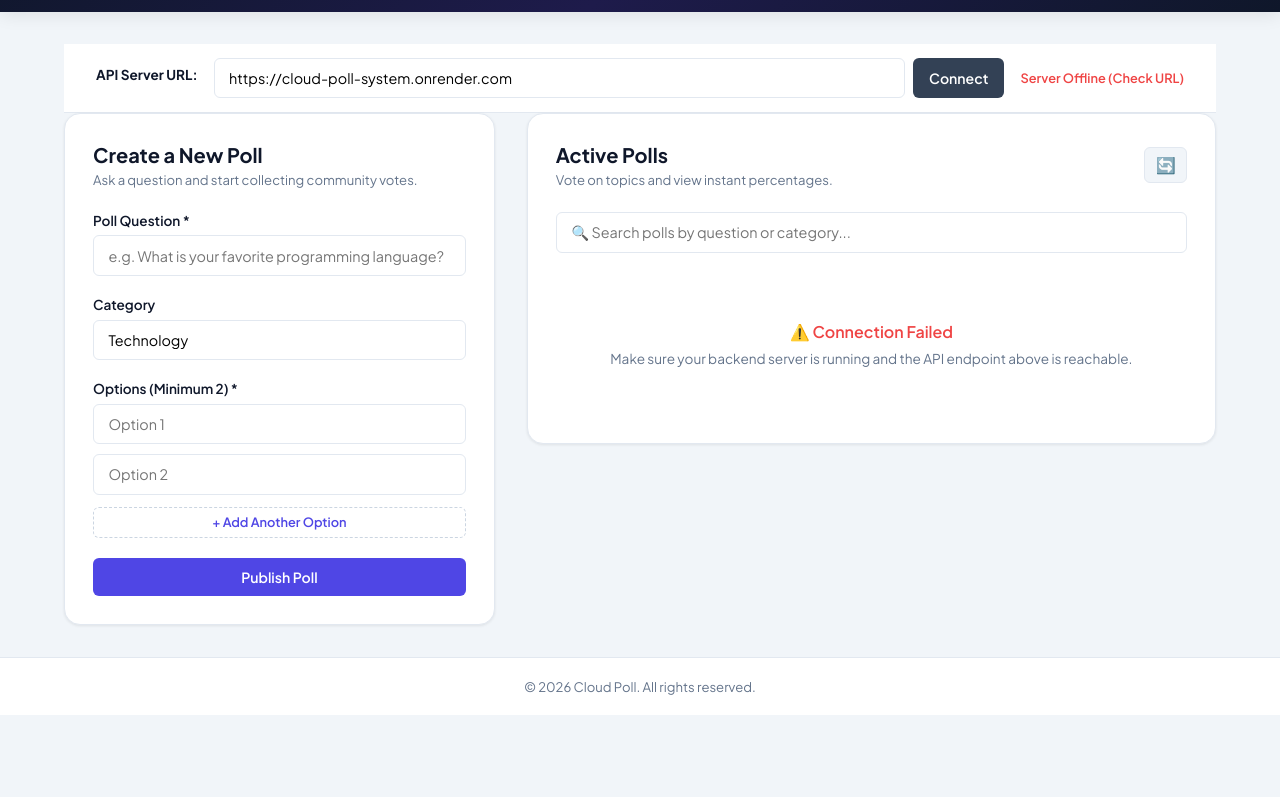
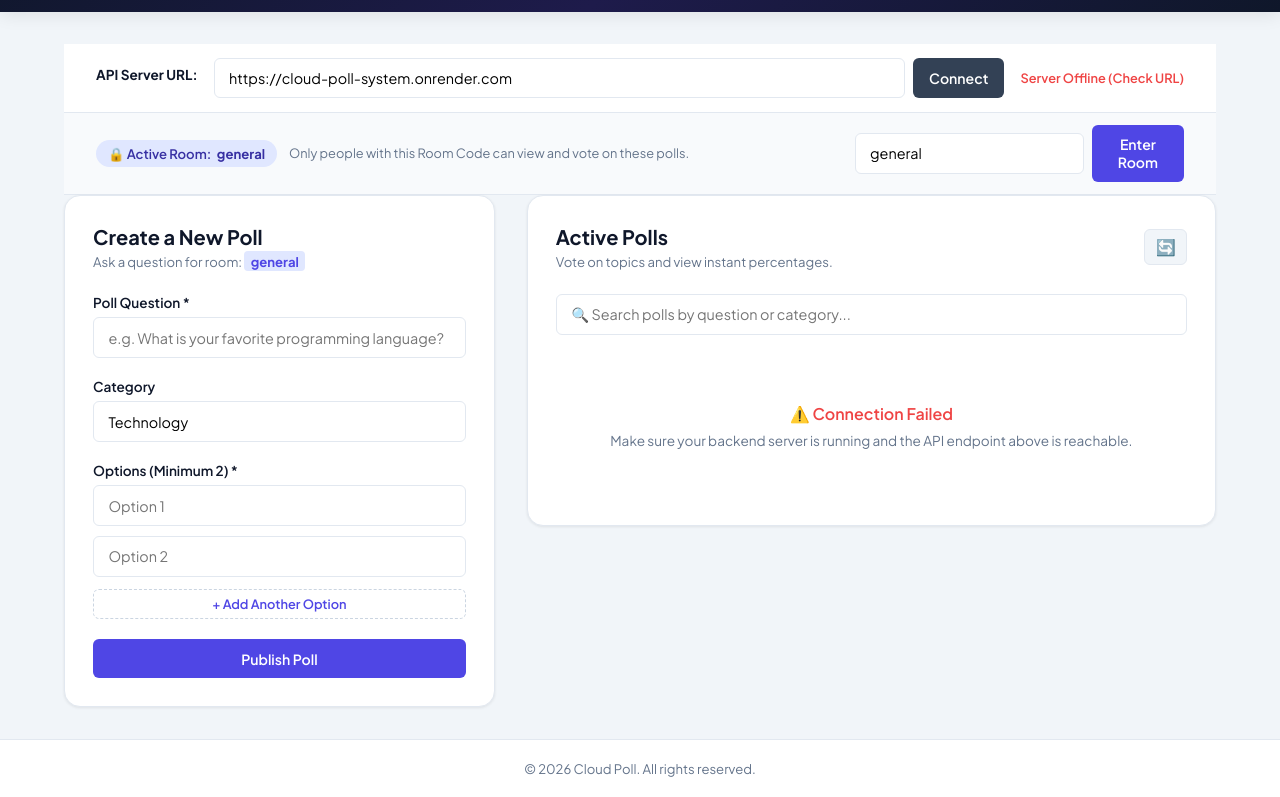
Before and after one commit to AyushPetkar/cloud-poll-system, a plain HTML site: page frontend/index.html in a window 1280 px wide. Shown: the part 100-897 px from the top of the page. Before the commit the page ends 815 px from the top, so only its background shows below. Drawn offline with Linux system fonts and the light colour scheme; no server answers.

Commit message:
Implement private group and room code partitioning for multi-tenant polls

```diff
--- a/frontend/app.js
+++ b/frontend/app.js
@@ -5,6 +5,7 @@ const PRODUCTION_API = 'https://cloud-poll-system.onrender.com';
 const DEFAULT_API = localStorage.getItem('CLOUD_POLL_API') || PRODUCTION_API;
 
 let API_BASE_URL = DEFAULT_API;
+let currentRoom = localStorage.getItem('CLOUD_POLL_ROOM') || 'general';
 let allPolls = [];
 
 // DOM Elements
@@ -12,6 +13,10 @@ const apiUrlInput = document.getElementById('apiUrlInput');
 const saveApiBtn = document.getElementById('saveApiBtn');
 const apiStatusMessage = document.getElementById('apiStatusMessage');
 const backendDot = document.getElementById('backendDot');
+const roomCodeInput = document.getElementById('roomCodeInput');
+const switchRoomBtn = document.getElementById('switchRoomBtn');
+const currentRoomDisplay = document.getElementById('currentRoomDisplay');
+const formRoomDisplay = document.getElementById('formRoomDisplay');
 const createPollForm = document.getElementById('createPollForm');
 const pollQuestion = document.getElementById('pollQuestion');
 const pollCategory = document.getElementById('pollCategory');
@@ -25,10 +30,17 @@ const toastContainer = document.getElementById('toastContainer');
 // Initialize
 document.addEventListener('DOMContentLoaded', () => {
   apiUrlInput.value = API_BASE_URL;
+  if (roomCodeInput) roomCodeInput.value = currentRoom;
+  updateRoomDisplays();
   checkBackendHealth();
   fetchPolls();
   setupEventListeners();
 });
+
+function updateRoomDisplays() {
+  if (currentRoomDisplay) currentRoomDisplay.textContent = currentRoom;
+  if (formRoomDisplay) formRoomDisplay.textContent = currentRoom;
+}
 
 function setupEventListeners() {
   // Connect / Save API URL
@@ -41,6 +53,24 @@ function setupEventListeners() {
     checkBackendHealth();
     fetchPolls();
   });
+
+  // Switch Room / Group Code
+  if (switchRoomBtn) {
+    switchRoomBtn.addEventListener('click', () => {
+      const code = (roomCodeInput.value || '').trim().toLowerCase() || 'general';
+      currentRoom = code;
+      localStorage.setItem('CLOUD_POLL_ROOM', currentRoom);
+      updateRoomDisplays();
+      showToast(`Entered Private Room: "${currentRoom}"`, 'info');
+      fetchPolls();
+    });
+  }
+
+  if (roomCodeInput) {
+    roomCodeInput.addEventListener('keydown', (e) => {
+      if (e.key === 'Enter') switchRoomBtn.click();
+    });
+  }
 
   // Dynamic Options
   addOptionBtn.addEventListener('click', () => {
@@ -83,7 +113,7 @@ function setupEventListeners() {
       const response = await fetch(`${API_BASE_URL}/api/polls`, {
         method: 'POST',
         headers: { 'Content-Type': 'application/json' },
-        body: JSON.stringify({ question, category, options }),
+        body: JSON.stringify({ question, category, options, groupCode: currentRoom }),
       });
 
       const result = await response.json();
@@ -153,17 +183,17 @@ async function checkBackendHealth() {
   }
 }
 
-// 2. Fetch Polls (GET /api/polls)
+// 2. Fetch Polls (GET /api/polls?group=...)
 async function fetchPolls() {
   try {
     pollsList.innerHTML = `
       <div class="loading-state">
         <div class="spinner"></div>
-        <p>Loading polls...</p>
+        <p>Loading polls for room <strong>"${escapeHtml(currentRoom)}"</strong>...</p>
       </div>
     `;
 
-    const res = await fetch(`${API_BASE_URL}/api/polls`);
+    const res = await fetch(`${API_BASE_URL}/api/polls?group=${encodeURIComponent(currentRoom)}`);
     if (!res.ok) throw new Error('Could not fetch polls from backend');
     const result = await res.json();
 
@@ -186,8 +216,10 @@ function renderPolls(polls) {
   if (!polls || polls.length === 0) {
     pollsList.innerHTML = `
       <div class="empty-state">
-        <p>No active polls found.</p>
-        <p style="font-size: 0.85rem; margin-top: 0.4rem;">Create the first poll using the form on the left!</p>
+        <p>No active polls found in room <strong>"${escapeHtml(currentRoom)}"</strong>.</p>
+        <p style="font-size: 0.85rem; margin-top: 0.4rem;">
+          You are the first one here! Create a poll on the left for your group.
+        </p>
       </div>
     `;
     return;
--- a/frontend/index.html
+++ b/frontend/index.html
@@ -49,6 +49,25 @@
       </div>
     </section>
 
+    <!-- Group / Room Privacy Bar -->
+    <section class="room-bar">
+      <div class="room-inner">
+        <div class="room-active-info">
+          <span class="room-pill">🔒 Active Room: <strong id="currentRoomDisplay">general</strong></span>
+          <span class="room-hint-text">Only people with this Room Code can view and vote on these polls.</span>
+        </div>
+        <div class="room-input-group">
+          <input
+            type="text"
+            id="roomCodeInput"
+            placeholder="Enter Group Code (e.g. cs101, team-a)"
+            value="general"
+          />
+          <button id="switchRoomBtn" class="btn btn-primary">Enter Room</button>
+        </div>
+      </div>
+    </section>
+
     <!-- Notification Toast Area -->
     <div id="toastContainer" class="toast-container"></div>
 
@@ -57,7 +76,7 @@
       <section class="card create-card">
         <div class="card-header">
           <h2>Create a New Poll</h2>
-          <p class="card-desc">Ask a question and start collecting community votes.</p>
+          <p class="card-desc">Ask a question for room: <strong id="formRoomDisplay" class="highlight-room">general</strong></p>
         </div>
 
         <form id="createPollForm">
--- a/frontend/style.css
+++ b/frontend/style.css
@@ -159,6 +159,69 @@ body {
 
 .status-msg.failed {
   color: var(--danger);
+}
+
+/* Room Privacy Bar */
+.room-bar {
+  background: #f8fafc;
+  border-bottom: 1px solid var(--border);
+  padding: 0.75rem 2rem;
+}
+
+.room-inner {
+  max-width: 1200px;
+  margin: 0 auto;
+  display: flex;
+  justify-content: space-between;
+  align-items: center;
+  flex-wrap: wrap;
+  gap: 1rem;
+}
+
+.room-active-info {
+  display: flex;
+  align-items: center;
+  gap: 0.75rem;
+  flex-wrap: wrap;
+}
+
+.room-pill {
+  background: #e0e7ff;
+  color: #3730a3;
+  padding: 0.3rem 0.75rem;
+  border-radius: 9999px;
+  font-size: 0.82rem;
+  font-weight: 600;
+  display: inline-flex;
+  align-items: center;
+  gap: 0.35rem;
+}
+
+.room-hint-text {
+  font-size: 0.8rem;
+  color: var(--text-muted);
+}
+
+.room-input-group {
+  display: flex;
+  gap: 0.5rem;
+  align-items: center;
+}
+
+.room-input-group input {
+  padding: 0.45rem 0.85rem;
+  border: 1px solid var(--border);
+  border-radius: var(--radius-sm);
+  font-family: inherit;
+  font-size: 0.85rem;
+  width: 220px;
+}
+
+.highlight-room {
+  color: var(--primary);
+  background: #e0e7ff;
+  padding: 0.1rem 0.4rem;
+  border-radius: 4px;
 }
 
 /* Main Content Layout */
```
Also changed, not shown: backend/models/Poll.js (+7 -0 lines), backend/routes/pollRoutes.js (+14 -11 lines).
